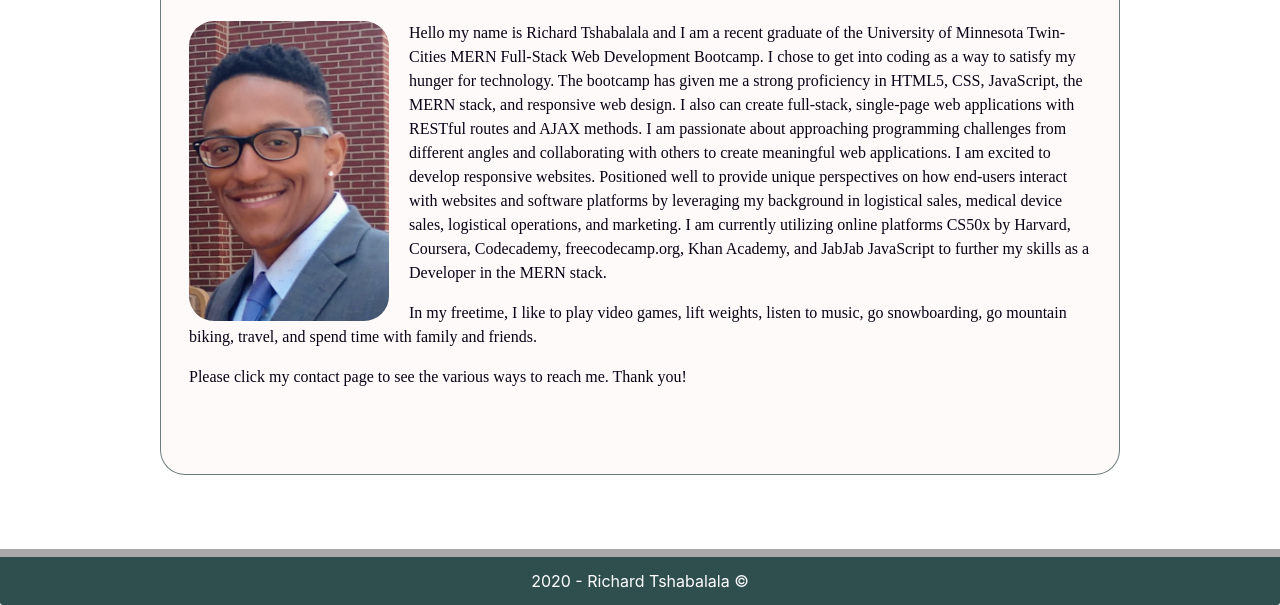
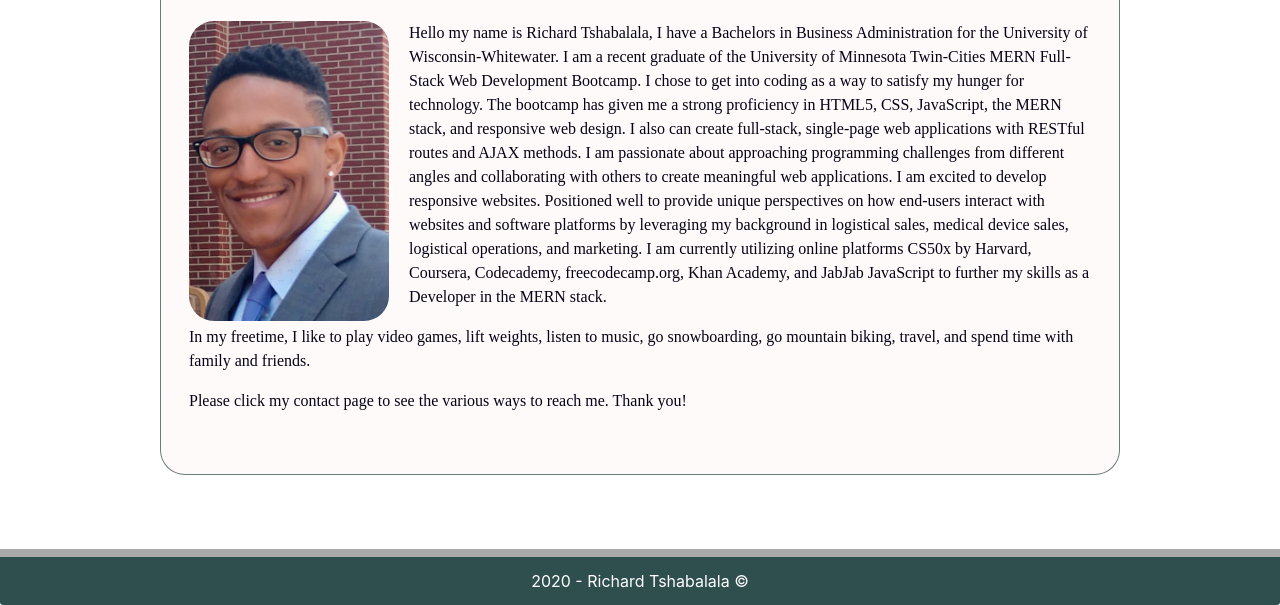
Before and after one commit to Fluent85/responsiveportfolio, a plain HTML site: page bio.html in a window 1280 px wide. Shown: the part 195-800 px from the top of the page. Drawn offline with nearby package versions, Linux system fonts and the light colour scheme.

Commit message:
updated bio

```diff
--- a/bio.html
+++ b/bio.html
@@ -41,7 +41,7 @@
         <div class="row">
             <div class="col-md-12">
                 <img src="assets/images/richard.jpg" class="img-responsive" alt="headshot" id="richard">
-                <p>Hello my name is Richard Tshabalala and I am a recent graduate of the University of Minnesota Twin-Cities MERN Full-Stack Web Development Bootcamp.
+                <p>Hello my name is Richard Tshabalala, I have a Bachelors in Business Administration for the University of Wisconsin-Whitewater.  I am a recent graduate of the University of Minnesota Twin-Cities MERN Full-Stack Web Development Bootcamp.
                     I chose to get into coding as a way to satisfy my hunger for technology.
                     The bootcamp has given me a strong proficiency in HTML5, CSS, JavaScript, the MERN stack, and responsive web design.  I also can create full-stack, single-page web applications with RESTful routes and AJAX methods. I am passionate about approaching programming challenges from different angles and collaborating with others to create meaningful web applications.  I am excited to develop responsive websites.  Positioned well to provide unique perspectives on how end-users interact with websites and software platforms by leveraging my background in logistical sales, medical device sales, logistical operations, and marketing.
                     I am currently utilizing online platforms CS50x by Harvard, Coursera, Codecademy, freecodecamp.org, Khan Academy, and JabJab JavaScript to further my skills as a Developer in the MERN stack.</p>
```
